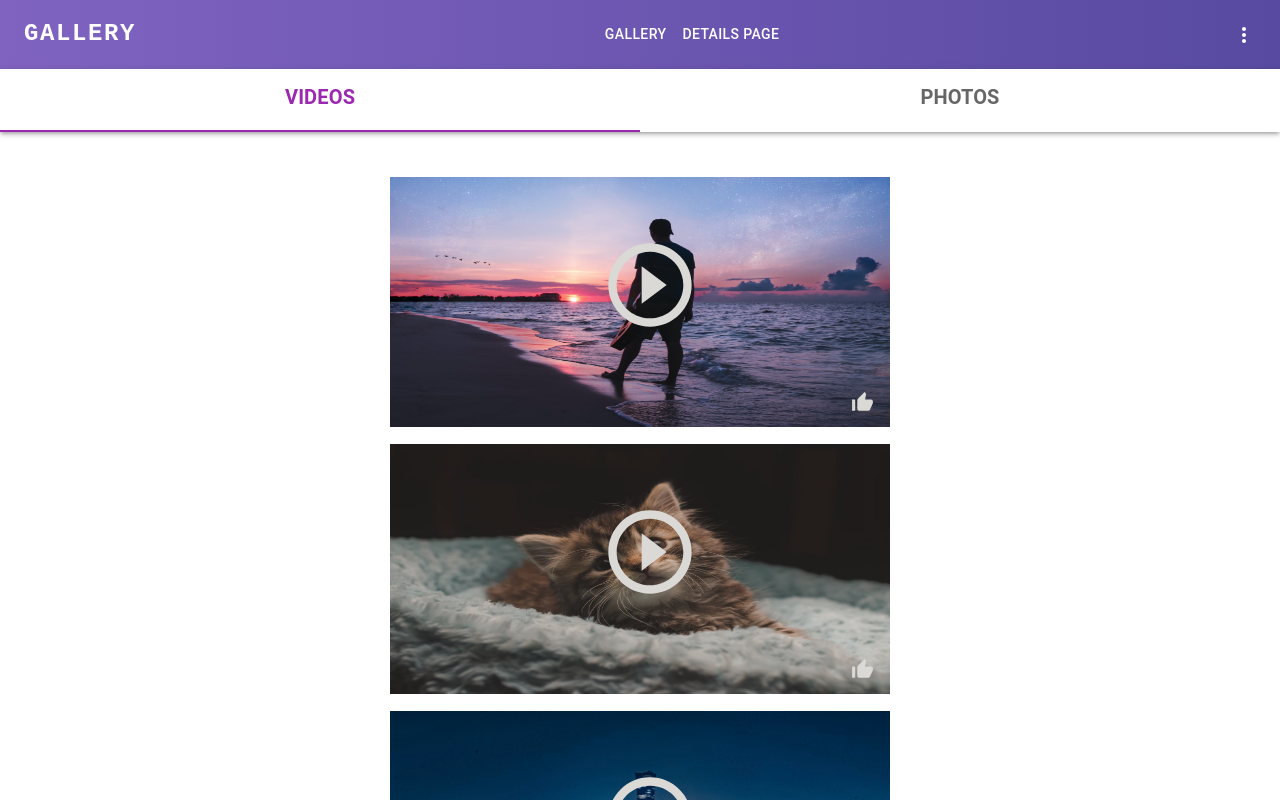
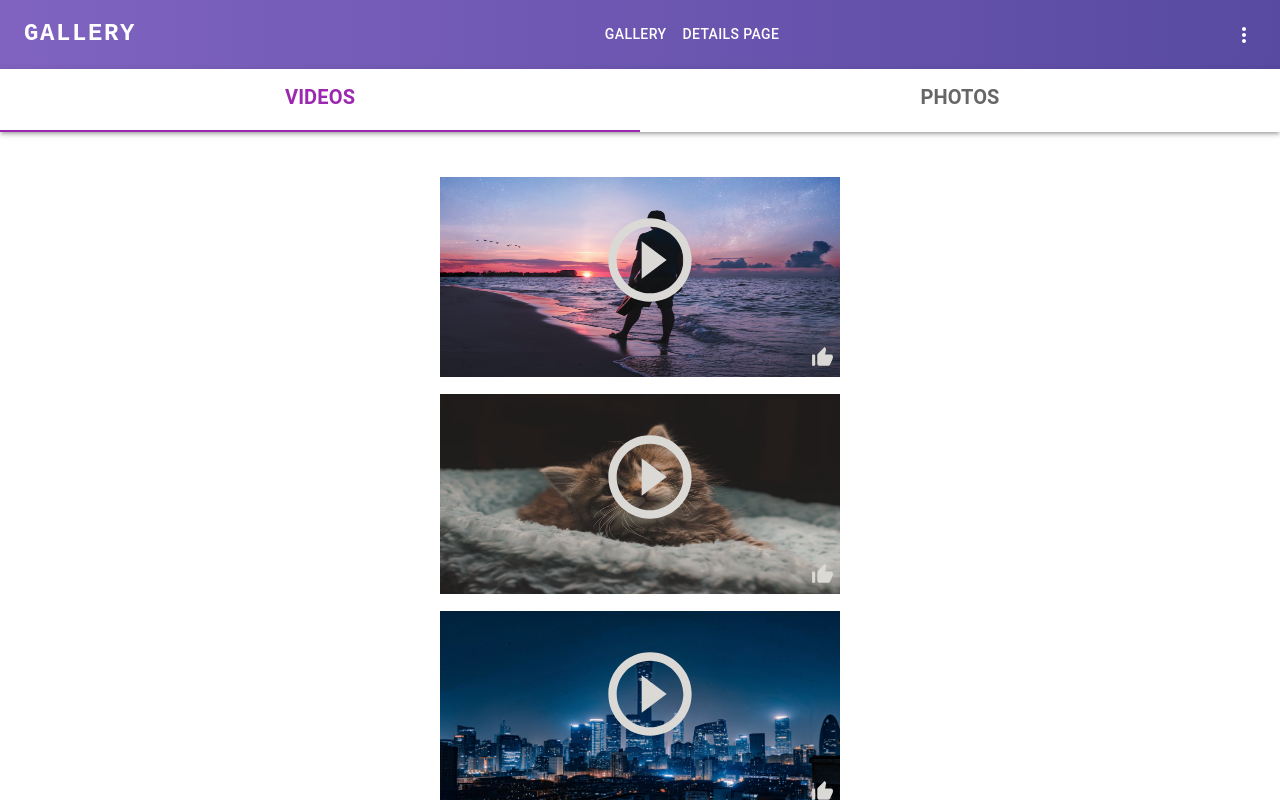
Before and after one commit to Fooxless/orangedigital, a Next.js app: page / in a window 1280 px wide. Shown: the top 800 px of the page. Built offline with nearby package versions, Linux system fonts and the light colour scheme.

Commit message:
Finishes

```diff
--- a/components/photosPanel.tsx
+++ b/components/photosPanel.tsx
@@ -36,9 +36,9 @@ export default function Photos() {
                     console.log("video", video);
                     const url = `/${video}`;
                     return (
-                        <StyledBox key={video} sx={{ position: 'relative', margin: "5px", minWidth: "500px" }}>
+                        <StyledBox key={video} sx={{ position: 'relative', margin: "5px", width: "100%" }}>
 
-                            <Image src={url} alt="me" width="500" height="250" />
+                            <Image src={url} alt="me" width="400" height="200" />
 
                         </StyledBox >
                     )
--- a/components/videosPanel.tsx
+++ b/components/videosPanel.tsx
@@ -48,11 +48,11 @@ export default function Videos() {
                     console.log("video", video);
                     const url = `/${video}`;
                     return (
-                        <Box key={video} sx={{ position: 'relative', margin: "5px", minWidth: "500px" }}>
+                        <Box key={video} sx={{ position: 'relative', margin: "5px" }}>
 
-                            <StyledThumb sx={{ position: 'absolute', marginBottom: "-110px", marginLeft: "210px", bottom: "50%", left: "50%", color: "#DAD9D6", fontSize: 25 }} />
+                            <StyledThumb sx={{ position: 'absolute', marginBottom: "-90px", marginLeft: "170px", bottom: "50%", left: "50%", color: "#DAD9D6", fontSize: 25 }} />
                             <StyledCircle sx={{ position: 'absolute', marginBottom: "-30px", marginLeft: "-40px", bottom: "50%", left: "50%", color: "#DAD9D6", fontSize: 100, }} />
-                            <Image src={url} alt="me" width="500" height="250" />
+                            <Image src={url} alt="me" width="400" height="200" />
 
                         </Box >
                     )
--- a/styles/globals.css
+++ b/styles/globals.css
@@ -2,4 +2,5 @@
   .page-container {
     min-height: calc(100vh - 120px);
   }
+
 }
```
